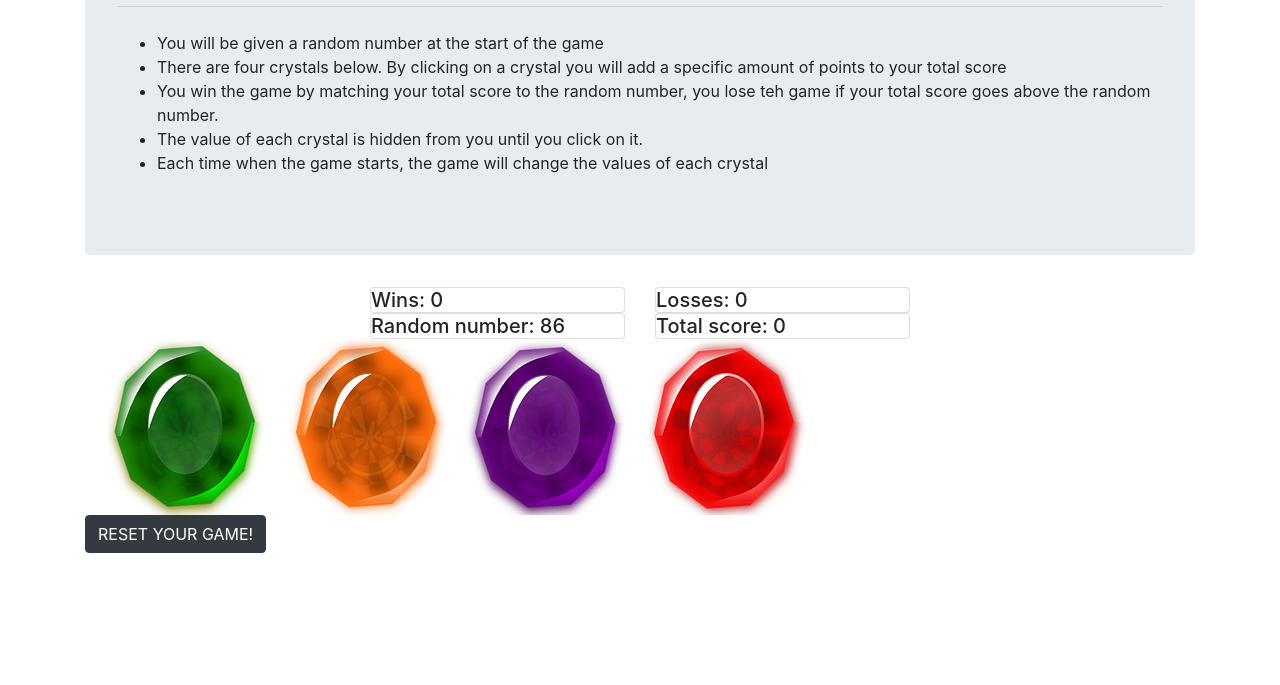
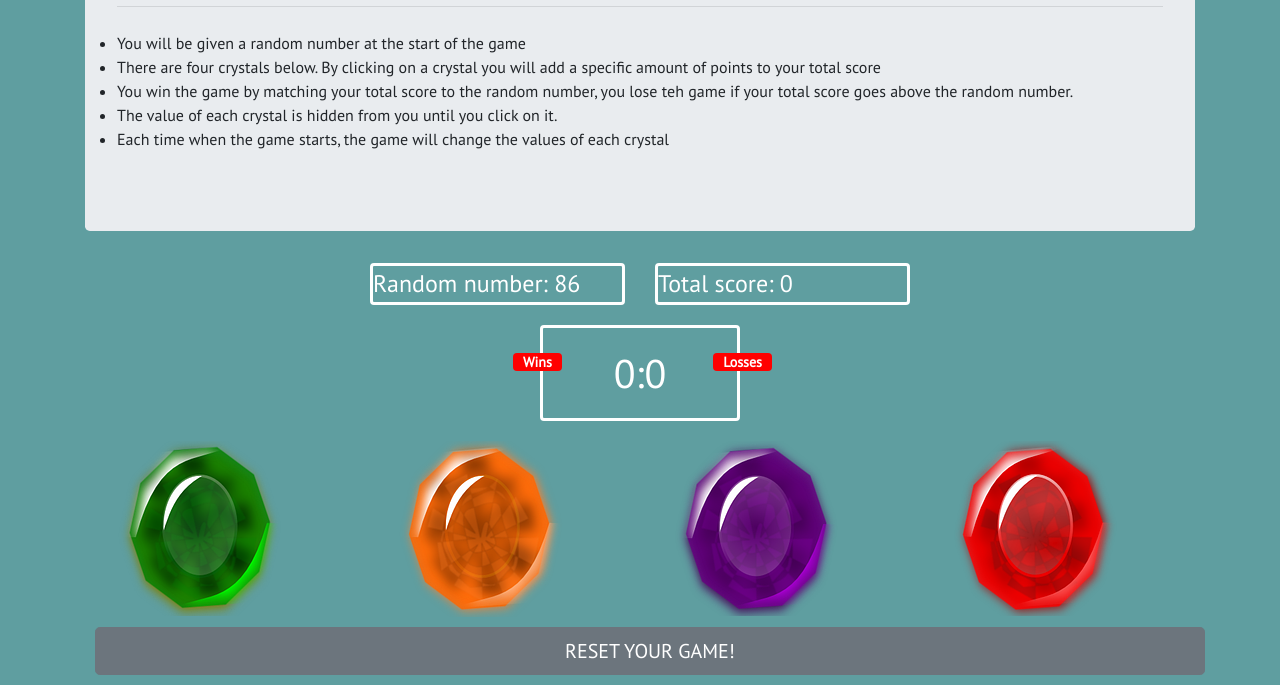
Before and after one commit to caustinterry/Crystal-Collector, a plain HTML site: page index.html in a window 1280 px wide. Shown: the part 130-815 px from the top of the page. Drawn offline with nearby package versions, Linux system fonts and the light colour scheme.

Commit message:
Updated css styling

```diff
--- a/assets/css/style.css
+++ b/assets/css/style.css
@@ -0,0 +1,69 @@
+* {
+  margin: 0;
+  padding: 0;
+  box-sizing: border-box;
+  font-family: "PT Sans", sans-serif;
+}
+
+body {
+  background-color: cadetblue;
+}
+
+h1 {
+  text-align: center;
+}
+
+img {
+  text-align: center;
+}
+
+button {
+  display: block;
+  margin: 10px;
+}
+
+.scoreboard {
+  border: 3px solid white;
+  width: 200px;
+  margin: 20px auto;
+  color: white;
+  font-size: 40px;
+  border-radius: 4px;
+  text-align: center;
+  padding: 15px 20px;
+  position: relative;
+}
+
+.badge {
+  background: red;
+  color: white;
+  font-size: 14px;
+  padding: 2px 10px;
+}
+
+#wins-label {
+  position: absolute;
+  top: 25px;
+  left: -30px;
+}
+
+#losses-label {
+  position: absolute;
+  top: 25px;
+  right: -35px;
+}
+.crystals {
+  display: inline-flex;
+  margin: 0px 15px;
+}
+
+.crystals:hover {
+  cursor: pointer;
+}
+
+.card {
+  border: 3px solid white;
+  background-color: cadetblue;
+  color: white;
+  font-size: 24px;
+}
--- a/assets/javascript/game.js
+++ b/assets/javascript/game.js
@@ -19,11 +19,7 @@ $(document).ready(function() {
 
   //
   //Functions
-  //
-  //function to randomly generate the value we're trying to total
-  // function numGen() {
-  //   return Math.floor(Math.random() * (120 - 19 + 1)) + 19;
-  // }
+
   //function to generate the random number for the crystals
   function setValues() {
     return Math.floor(Math.random() * 12) + 1;
--- a/index.html
+++ b/index.html
@@ -11,63 +11,107 @@
       integrity="sha384-ggOyR0iXCbMQv3Xipma34MD+dH/1fQ784/j6cY/iJTQUOhcWr7x9JvoRxT2MZw1T"
       crossorigin="anonymous"
     />
-    <link rel="stylesheet" href="assets/css/style.css">
+    <link
+      href="https://fonts.googleapis.com/css?family=PT+Sans&display=swap"
+      rel="stylesheet"
+    />
 
+    <link rel="stylesheet" href="assets/css/style.css" />
   </head>
   <body>
     <div class="container">
-
-
       <div class="jumbotron">
-            <H1 >Crystal Collector</h1>
-            <hr class="my-4">
+        <H1>Crystal Collector</H1>
+        <hr class="my-4" />
         <ul>
           <li>You will be given a random number at the start of the game</li>
-              <li>There are four crystals below. By clicking on a crystal you will add a specific amount of points to your total score</li>
-              <li>You win the game by matching your total score to the random number, you lose teh game if your total score goes above the random number.</li>
-              <li>The value of each crystal is hidden from you until you click on it.</li>
-              <li>Each time when the game starts, the game will change the values of each crystal</li>
-
+          <li>
+            There are four crystals below. By clicking on a crystal you will add
+            a specific amount of points to your total score
+          </li>
+          <li>
+            You win the game by matching your total score to the random number,
+            you lose teh game if your total score goes above the random number.
+          </li>
+          <li>
+            The value of each crystal is hidden from you until you click on it.
+          </li>
+          <li>
+            Each time when the game starts, the game will change the values of
+            each crystal
+          </li>
         </ul>
       </div>
+
       <div class="row">
+        <div class="col-sm-3"></div>
         <div class="col-sm-3">
+          <div class="card">
+            <p class="card-text">
+              Random number: <span id="randNumber"></span>
+            </p>
+          </div>
         </div>
         <div class="col-sm-3">
           <div class="card">
-
-                    <H5 class="card-text">Wins: <span id="wins">0</span></H5></div>
+            <p class="card-text">Total score: <span id="totalScore">0</span></p>
+          </div>
+        </div>
+        <div class="col-sm-3"></div>
       </div>
 
+      <div class="scoreboard">
+        <div id="wins-label" class="badge">Wins</div>
+        <div id="losses-label" class="badge">Losses</div>
+        <span id="wins">0</span>:<span id="losses">0</span>
+      </div>
 
+      <div class="container">
+        <div class="row">
           <div class="col-sm-3">
-          <div class="card">
-
-              <H5 class="card-text">Losses: <span id="losses">0</span></H5></div></div>
+            <img
+              class="crystals"
+              id="crystal1"
+              src="assets/images/green-stone.png"
+              alt="Crystal1"
+            />
+          </div>
           <div class="col-sm-3">
+            <img
+              class="crystals"
+              id="crystal2"
+              src="assets/images/orange-stone.png"
+              alt="Crystal2"
+            />
+          </div>
+          <div class="col-sm-3">
+            <img
+              class="crystals"
+              id="crystal3"
+              src="assets/images/purple-stone.png"
+              alt="Crystal3"
+            />
+          </div>
+          <div class="col-sm-3">
+            <img
+              class="crystals"
+              id="crystal4"
+              src="assets/images/red-stone.png"
+              alt="Crystal4"
+            />
           </div>
         </div>
-      <div class="row">
-          <div class="col-sm-3">
       </div>
-          <div class="col-sm-3">
-              <div class="card">
-
-                  <H5 class="card-text">Random number: <span id="randNumber"></span></H5></div></div>
-      <div class="col-sm-3">
-          <div class="card">
-
-      <H5 class="card-text">Total score: <span id="totalScore">0</span></H5></div></div>
-      <div class="col-sm-3">
+      <div>
+        <button
+          type="button"
+          class="btn btn-secondary btn-lg btn-block"
+          id="reset"
+        >
+          RESET YOUR GAME!
+        </button>
       </div>
     </div>
-    <div class="container">
-      <img id="crystal1" src="assets/images/green-stone.png" alt="Crystal1" />
-      <img id="crystal2" src="assets/images/orange-stone.png" alt="Crystal2" />
-      <img id="crystal3" src="assets/images/purple-stone.png" alt="Crystal3" />
-      <img id="crystal4" src="assets/images/red-stone.png" alt="Crystal4" />
-    </div>
-    <div><button type="button" class="btn btn-dark" id="reset">RESET YOUR GAME!</button></div>
     <script src="https://ajax.googleapis.com/ajax/libs/jquery/3.4.1/jquery.min.js"></script>
     <script type="text/javascript" src="assets/javascript/game.js"></script>
   </body>
```
Lines whose indentation alone changed are shown as unchanged.
